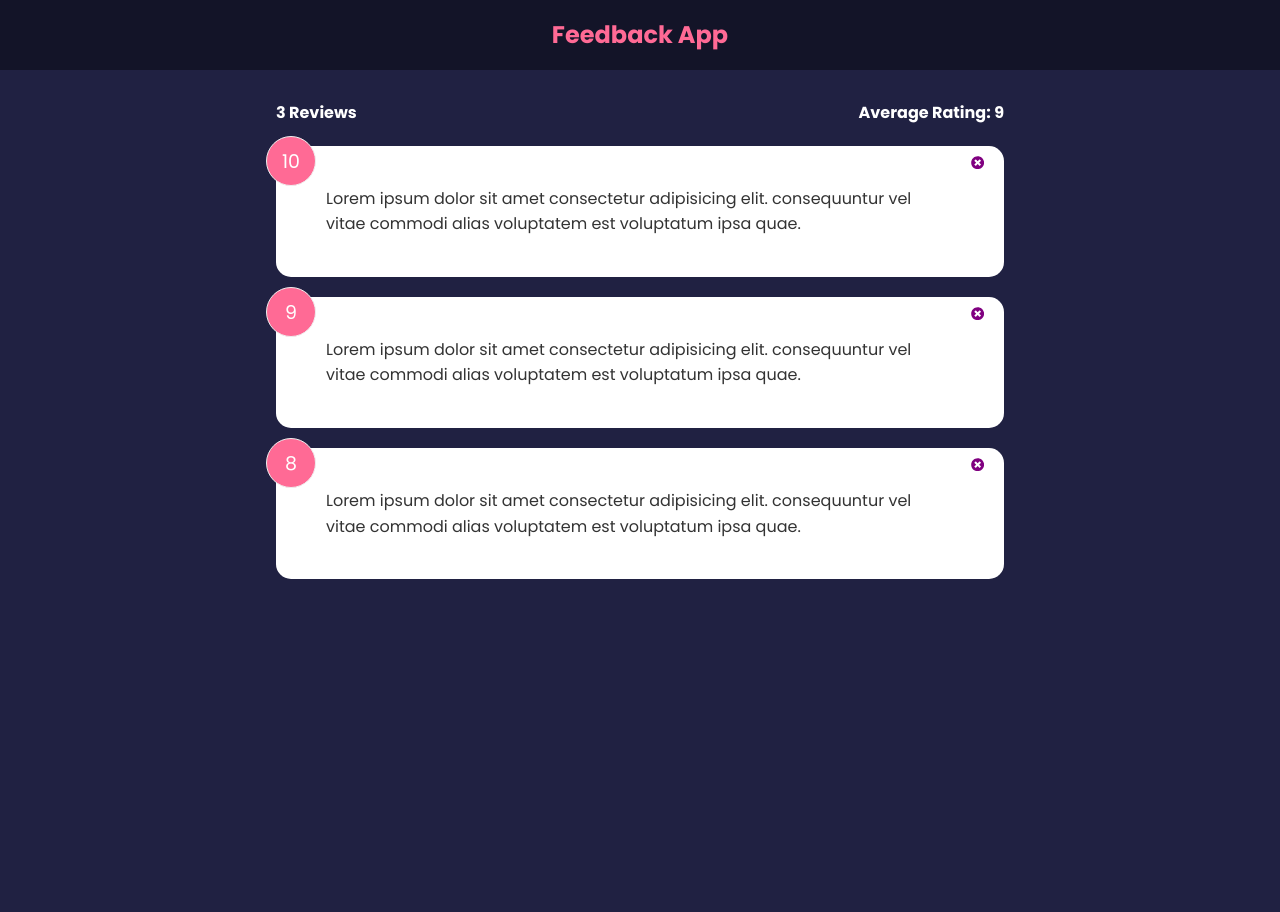
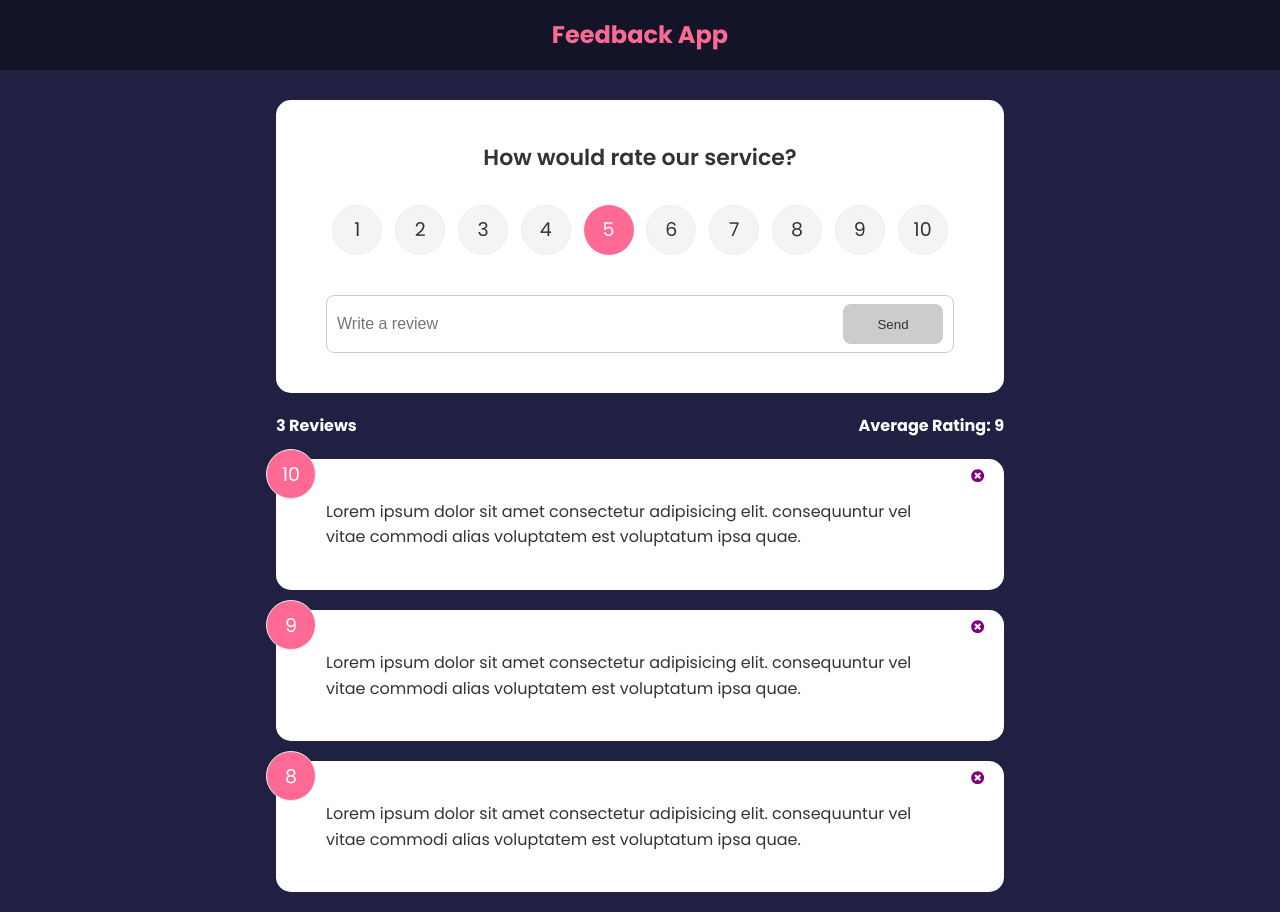
Before and after one commit to michaelmburu/feedback-app, a React (Create React App) app: page / in a window 1280 px wide. Before the commit the page ends 800 px from the top, so only its background shows below. Built offline with nearby package versions, Linux system fonts and the light colour scheme.

Commit message:
- Added form input for adding new reviews
- Added validation to the review input field

- Added RatingSelect component

Added newFeedback to show in FeedbackList component

```diff
--- a/package.json
+++ b/package.json
@@ -10,6 +10,7 @@
     "react-dom": "^18.2.0",
     "react-icons": "^4.4.0",
     "react-scripts": "5.0.1",
+    "uuid": "^8.3.2",
     "web-vitals": "^2.1.4"
   },
   "scripts": {
--- a/src/App.js
+++ b/src/App.js
@@ -1,5 +1,7 @@
+import {v4 as uuidv4} from 'uuid'
 import { useState } from "react"
 import FeedbackList from "./components/Feedback/FeedbackList"
+import { FeedbackForm } from "./components/FeedbackForm"
 import FeedbackStats from "./components/FeedbackStats"
 import Header from "./components/Header/Header"
 import FeedbackData from "./data/FeedbackData"
@@ -13,10 +15,18 @@
         }
 
     }
+
+    const addFeedback = (newFeedback) => {
+        // Add id using uuidv4
+        newFeedback.id = uuidv4()
+        setFeedback([newFeedback, ...feedback])
+    }
+
     return (
         <>
             <Header />
             <div className='container'>
+                <FeedbackForm handleAddFeedback={addFeedback}/>
                 <FeedbackStats feedback={feedback} />
                 <FeedbackList feedback={feedback} handleDelete={deleteFeedback} />
             </div>
--- /dev/null
+++ b/src/components/FeedbackForm.jsx
@@ -0,0 +1,56 @@
+import React from 'react'
+import { useState } from 'react'
+import Card from './shared/Card/Card'
+import RatingSelect from './RatingSelect'
+import Button from './shared/Button/Button'
+// Create a rating select component
+export const FeedbackForm = ({handleAddFeedback}) => {
+
+    const [text, setText] = useState('');
+    const [btnDisabled, setbtnDisabled] = useState(true)
+    const [rating, setRating] = useState(10)
+    const [validationMessage, setValidationMessage] = useState('')
+
+    const handleTextChange = (e) => {
+        // Perform validation
+        if(text === '') {
+            setbtnDisabled(true)
+            setValidationMessage(null)
+        } else if(text !== '' && text.trim().length <= 10){
+            setValidationMessage('Text must be at least 10 characters')
+            setbtnDisabled(true)
+        } else {
+            setValidationMessage(null);
+            setbtnDisabled(false)
+        }
+        //Set text
+        setText(e.target.value)
+    }
+
+    const handleSubmit = (e) => {
+        e.preventDefault()
+        if(text.trim().length > 10) {
+            const newFeedback = {
+                text,
+                rating
+            }
+
+            handleAddFeedback(newFeedback)
+            setText('') //Clear text field
+        }
+    }
+
+  return (
+    <Card>
+        <form onSubmit={handleSubmit}>
+            <h2>How would rate our service?</h2>
+            <RatingSelect select={(rating) => setRating(rating)}/>
+            <div className="input-group">
+                <input value={text} onChange={(e) => handleTextChange(e)} type="text" placeholder='Write a review' />
+            <Button type="submit" isDisabled={btnDisabled}>Send</Button>
+            </div>
+            {validationMessage && <div className='message'>{validationMessage}</div>}
+        </form>
+    </Card>
+  )
+}
--- /dev/null
+++ b/src/components/RatingSelect.jsx
@@ -0,0 +1,127 @@
+import React from 'react'
+import { useState } from 'react'
+
+const RatingSelect = ({select}) => {
+    const [selected, setSelected] = useState(5)
+
+    const handleChange = (e) => {
+        setSelected(+e.currentTarget.value)
+        select(+e.currentTarget.value)
+    }
+  return (
+    <ul className='rating'>
+        <li>
+            <input
+                type='radio'
+                id='num1'
+                name='rating'
+                value='1'
+                onChange={handleChange}
+                checked={selected === 1}
+            />
+            <label htmlFor='num1'>1</label>
+        </li>
+        <li>
+            <input
+                type='radio'
+                id='num2'
+                name='rating'
+                value='2'
+                onChange={handleChange}
+                checked={selected === 2}
+            />
+            <label htmlFor='num2'>2</label>
+        </li>
+        <li>
+            <input
+                type='radio'
+                id='num3'
+                name='rating'
+                value='3'
+                onChange={handleChange}
+                checked={selected === 3}
+            />
+            <label htmlFor='num3'>3</label>
+        </li>
+        <li>
+            <input
+                type='radio'
+                id='num4'
+                name='rating'
+                value='4'
+                onChange={handleChange}
+                checked={selected === 4}
+            />
+            <label htmlFor='num4'>4</label>
+        </li>
+        <li>
+            <input
+                type='radio'
+                id='num5'
+                name='rating'
+                value='5'
+                onChange={handleChange}
+                checked={selected === 5}
+            />
+            <label htmlFor='num5'>5</label>
+        </li>
+        <li>
+            <input
+                type='radio'
+                id='num6'
+                name='rating'
+                value='6'
+                onChange={handleChange}
+                checked={selected === 6}
+            />
+            <label htmlFor='num6'>6</label>
+        </li>
+        <li>
+            <input
+                type='radio'
+                id='num7'
+                name='rating'
+                value='7'
+                onChange={handleChange}
+                checked={selected === 7}
+            />
+            <label htmlFor='num7'>7</label>
+        </li>
+        <li>
+            <input
+                type='radio'
+                id='num8'
+                name='rating'
+                value='8'
+                onChange={handleChange}
+                checked={selected === 8}
+            />
+            <label htmlFor='num8'>8</label>
+        </li>
+        <li>
+            <input
+                type='radio'
+                id='num9'
+                name='rating'
+                value='9'
+                onChange={handleChange}
+                checked={selected === 9}
+            />
+            <label htmlFor='num9'>9</label>
+        </li>
+        <li>
+            <input
+                type='radio'
+                id='num10'
+                name='rating'
+                value='10'
+                onChange={handleChange}
+                checked={selected === 10}
+            />
+            <label htmlFor='num10'>10</label>
+        </li>
+    </ul>
+  )
+}
+
+export default RatingSelect
--- /dev/null
+++ b/src/components/shared/Button/Button.jsx
@@ -0,0 +1,22 @@
+import React from 'react'
+import PropTypes from 'prop-types'
+const Button = ({children, version, type, isDisabled}) => {
+  return (
+    <button type={type} disabled={isDisabled} className={`btn btn-${version}` }>{children}</button>
+  )
+}
+
+Button.defaultProps = {
+    version: 'primary',
+    type: 'button',
+    isDisabled: false
+}
+
+Button.propTypes = {
+    children: PropTypes.node.isRequired,
+    version: PropTypes.string,
+    type: PropTypes.string,
+    isDisabled: PropTypes.bool
+}
+
+export default Button
```
Also changed, not shown: 1 other file (tests, documents, lock files or other folders).
